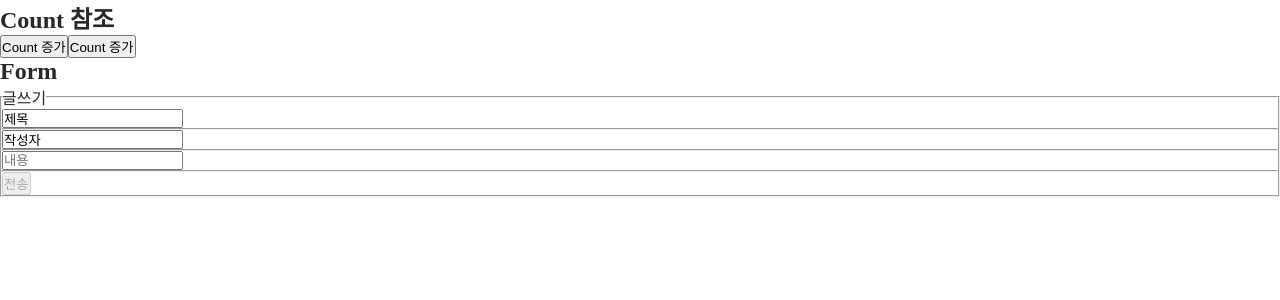
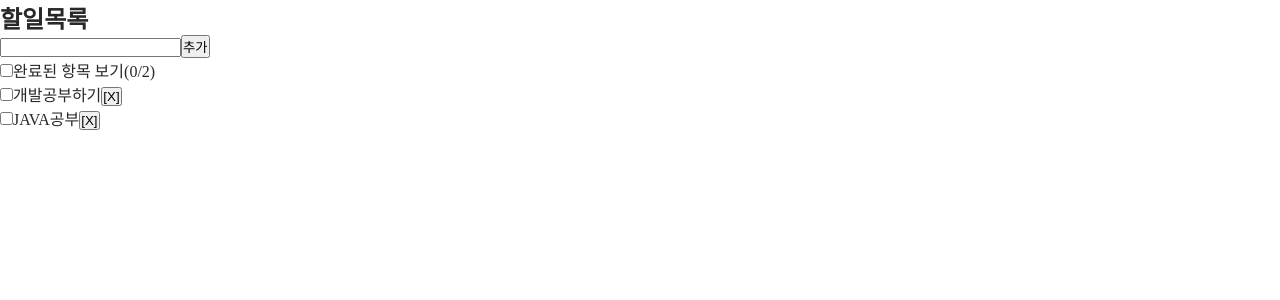
Before and after one commit to JahyunBaek/study-react, a React (Vite) app: page / in a window 1280 px wide. Shown: the top 300 px of the page. Built offline with nearby package versions, Linux system fonts and the light colour scheme.

Commit message:
[ADD] Todo - 완료된 항목보기 기능 추가

```diff
--- a/src/AppTodo.jsx
+++ b/src/AppTodo.jsx
@@ -1,4 +1,4 @@
-import './App.css'
+//import './App.css'
 import TodoList from './components/todo/TodoList';
 import AddTodo from './components/todo/AddTodo';
 import { TodoContextProvider } from './context/TodoContext';
--- a/src/components/todo/TodoList.jsx
+++ b/src/components/todo/TodoList.jsx
@@ -1,14 +1,35 @@
-import { useContext } from "react";
+import { useContext, useState } from "react";
 import TodoItem from "./TodoItem";
 import { TodoContext } from "../../context/TodoContext";
 const TodoList = () => {
     //const items = [...todos];
     //items.push({id :2, text:'포트폴리오 사이트 만들기'});
     const todos = useContext(TodoContext);
+    const [isDone, setIsDone] = useState(false);
+    const getFilterdTodos = () => {
+        if(!isDone){
+            return todos;
+        }
+        return todos.filter((todo) => todo.done);
+    }
+    const filteredTodos = getFilterdTodos();
+
+    const getStatsCount = () => {
+        const totalCount = todos.length;
+        const doneCount = todos.filter(item => item.done).length;
+        return {totalCount,doneCount};
+    }
+    const {totalCount,doneCount} = getStatsCount()
     return (
+        <>
+        <div>
+            <input id="isDone" type="checkBox"
+            checked={isDone} onChange={(e) => setIsDone(e.target.checked)}></input>
+            <label htmlFor="isDone">완료된 항목 보기({doneCount}/{totalCount})</label>
+        </div>
         <ul>
             {
-                todos.map(item =>(
+                filteredTodos.map(item =>(
                     <li key={item.id}>
                         <TodoItem item={item} />
                     </li>
@@ -17,6 +38,7 @@ const TodoList = () => {
             }
 
         </ul>
+        </>
     )
 }
 
--- a/src/main.jsx
+++ b/src/main.jsx
@@ -1,6 +1,6 @@
 import React from 'react'
 import ReactDOM from 'react-dom/client'
-import App from './AppRef'
+import App from './AppTodo'
 import './index.css'
 
 ReactDOM.createRoot(document.getElementById('root')).render(
```
